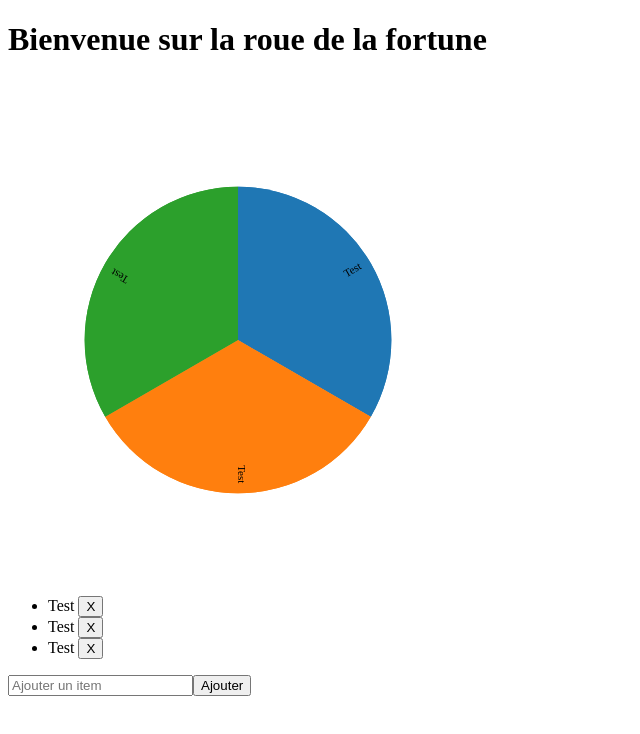
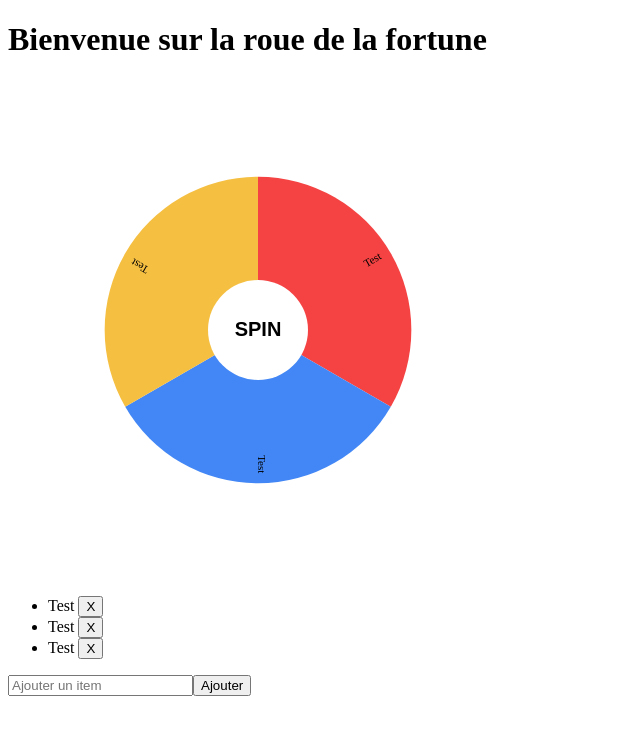
Before and after one commit to Lonejyc/fortune-wheel, a React (Vite) app: page / in a window 1280 px wide. Shown: the top 734 px of the page, without its empty margins (0-640 px from the left). Built offline with nearby package versions, Linux system fonts and the light colour scheme.

Commit message:
Button not working

```diff
--- a/src/components/Wheel.css
+++ b/src/components/Wheel.css
@@ -3,6 +3,24 @@ text{
     pointer-events:none;
 }
 #chart{
+    position: relative;
     width:500px;
     height:500px;
 }
+
+.spin {
+    position: absolute;
+    top: 50%;
+    left: 50%;
+    transform: translate(-50%, -50%);
+    cursor:pointer;
+    font-size:20px;
+    font-weight:bold;
+    background-color:#FFF;
+    color:#000;
+    border: none;
+    border-radius:50%;
+    text-align:center;
+    width:100px;
+    height: 100px;
+}
--- a/src/components/Wheel.jsx
+++ b/src/components/Wheel.jsx
@@ -4,13 +4,60 @@ import * as d3 from 'd3';
 import { scaleOrdinal } from 'd3-scale';
 import "./Wheel.css";
 
+let oldrotation = 0;
+let rotation = 0;
+let picked = 0;
+const oldpick = [];
+
+function spin(el) {
+  el.on('click', null);
+
+  if (oldpick.length === data.length) {
+    console.log('done');
+    el.on('click', null);
+    return;
+  }
+
+  const ps = 360 / data.length;
+  const pieslice = Math.round(1440 / data.length);
+  const rng = Math.floor(Math.random() * 1440 + 360);
+
+  rotation = Math.round(rng / ps) * ps;
+
+  picked = Math.round(data.length - (rotation % 360) / ps);
+  picked = picked >= data.length ? picked % data.length : picked;
+
+  if (oldpick.indexOf(picked) !== -1) {
+    spin();
+    return;
+  } else {
+    oldpick.push(picked);
+  }
+
+  rotation += 90 - Math.round(ps / 2);
+
+  vis
+    .transition()
+    .duration(3000)
+    .attrTween('transform', rotTween)
+    .each('end', function () {
+      d3.select('.slice:nth-child(' + (picked + 1) + ') path').attr('fill', '#111');
+      oldrotation = rotation;
+
+      console.log(data[picked].value);
+
+      el.on('click', spin);
+    });
+}
+
+function rotTween(to) {
+  const i = d3.interpolate(oldrotation % 360, rotation);
+  return function (t) {
+    return 'rotate(' + i(t) + ')';
+  };
+}
+
 function Wheel() {
-    // const [items, setItems] = useState([
-    //   { label: 'Test', value: 1 }
-    // ]);
-
-    // const [newItems, setNewItems] = useState("");
-
     const [data, setData] = useState([
       { label: 'Test', value: 1 },
       { label: 'Test', value: 2 },
@@ -18,18 +65,6 @@ function Wheel() {
     ]);
 
     const [newDatas, setNewDatas] = useState("");
-
-    // comportements
-    // const handleDelete = (value) => {
-    //   // 1. copie du state
-    //   const itemsCopy = [...items];
-
-    //   // 2. manipulation sur la copie du state
-    //   const itemsCopyUpdated = itemsCopy.filter((item) => item.value !== value);
-
-    //   // 3. modifier le state avec le setter
-    //   setItems(itemsCopyUpdated);
-    // };
 
     const handleDelete = (value) => {
       // 1. copie du state
@@ -41,23 +76,6 @@ function Wheel() {
       // 3. modifier le state avec le setter
       setData(datasCopyUpdated);
     };
-
-    // const handleSubmit = (event) => {
-    //   event.preventDefault();
-
-    //   // 1. copie du state
-    //   const itemsCopy = [...items];
-
-    //   // 2. manipulation sur la copie du state
-    //   const value = new Date().getTime();
-    //   const label = newItems;
-    //   const itemToAdd = { value, label };
-    //   itemsCopy.push(itemToAdd);
-
-    //   // 3. modifier le state avec le setter puis vider l'input
-    //   setItems(itemsCopy);
-    //   setNewItems("");
-    // };
 
     const handleSubmit = (event) => {
       event.preventDefault();
@@ -80,19 +98,22 @@ function Wheel() {
       setNewDatas(event.target.value);
     };
 
+    function handleSpinClick(el) {
+      spin(el);
+    }
+
   const chartRef = useRef(null);
 
   useEffect(() => {
-    const padding = { top: 20, right: 40, bottom: 0, left: 0 };
+    const padding = { top: 10, right: 20, bottom: 10, left: 20 };
     const w = 500 - padding.left - padding.right;
     const h = 500 - padding.top - padding.bottom;
     const r = Math.min(w, h) / 3;
-    const color = d3.scaleOrdinal(d3.schemeCategory10);
+    // const color = d3.scaleOrdinal(d3.schemeCategory10);
+    const color = ['#f54242', '#4287f5', '#f5bf42', '#42f56f', '#f5d742', '#c242f5'];
+    const svg = d3.select('svg');
 
-    const svg = d3
-      .select(chartRef.current)
-      .select('svg')
-      .append('svg');
+    svg.selectAll('*').remove();
 
     const container = svg
       .append('g')
@@ -120,7 +141,10 @@ function Wheel() {
     arcs
       .append('path')
       .attr('fill', function (d, i) {
-        return color(i);
+        if (color[i % color.length] === undefined) {
+          color[i % color.length] -= color.length;
+        }
+        return color[i % color.length];
       })
       .attr('d', function (d) {
         return arc(d);
@@ -145,60 +169,8 @@ function Wheel() {
         return data[i].label;
       });
 
-    container.on('click', spin);
+    // container.on('click', spin);
 
-    let oldrotation = 0;
-    let rotation = 0;
-    let picked = 0;
-    const oldpick = [];
-
-    function spin(d) {
-      container.on('click', null);
-
-      if (oldpick.length === data.length) {
-        console.log('done');
-        container.on('click', null);
-        return;
-      }
-
-      const ps = 360 / data.length;
-      const pieslice = Math.round(1440 / data.length);
-      const rng = Math.floor(Math.random() * 1440 + 360);
-
-      rotation = Math.round(rng / ps) * ps;
-
-      picked = Math.round(data.length - (rotation % 360) / ps);
-      picked = picked >= data.length ? picked % data.length : picked;
-
-      if (oldpick.indexOf(picked) !== -1) {
-        spin();
-        return;
-      } else {
-        oldpick.push(picked);
-      }
-
-      rotation += 90 - Math.round(ps / 2);
-
-      vis
-        .transition()
-        .duration(3000)
-        .attrTween('transform', rotTween)
-        .each('end', function () {
-          d3.select('.slice:nth-child(' + (picked + 1) + ') path').attr('fill', '#111');
-          oldrotation = rotation;
-
-          console.log(data[picked].value);
-
-          container.on('click', spin);
-        });
-    }
-
-    function rotTween(to) {
-      const i = d3.interpolate(oldrotation % 360, rotation);
-      return function (t) {
-        return 'rotate(' + i(t) + ')';
-      };
-    }
   }, [data]);
 
 //affichage (render)
@@ -206,7 +178,9 @@ function Wheel() {
   return (
       <div className="winwheel">
         <div id="chart" ref={chartRef}>
-          <svg width="500" height="500"></svg>
+          <svg className="svg_" width="500" height="500"></svg>
+          <button className="spin" onClick={(event) => handleSpinClick(event.target)}>SPIN</button>
+          <div className="targeter"></div>
         </div>
         <ul>
           {data.map((data) => (
```
